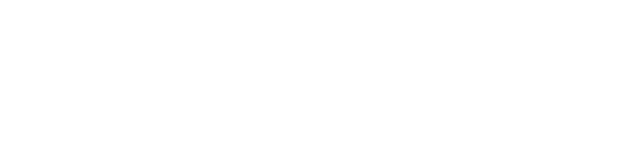
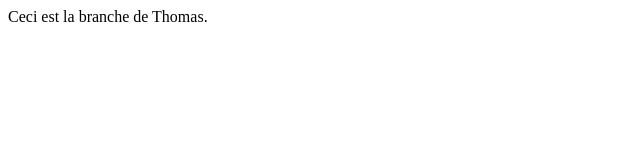
Before and after one commit to BozelkoThomas/TP2_bozelko_labrie_rivard-septimus, a plain HTML site: page course.html in a window 1280 px wide. Shown: the whole page, without its empty margins (0-640 px from the left). Drawn offline with Linux system fonts and the light colour scheme.

Commit message:
Test branche Thomas

```diff
--- a/course.html
+++ b/course.html
@@ -8,5 +8,6 @@
     <script src="./assets/course.js"></script>
 </head>
 <body>
+    Ceci est la branche de Thomas.
 </body>
 </html>
```
